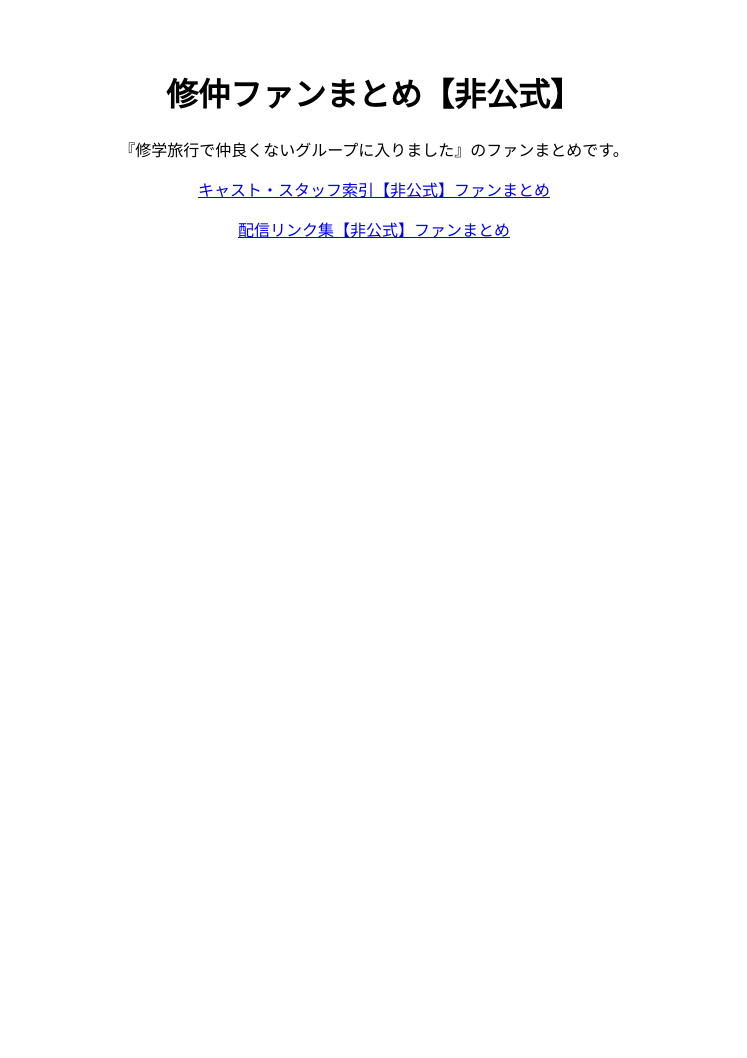
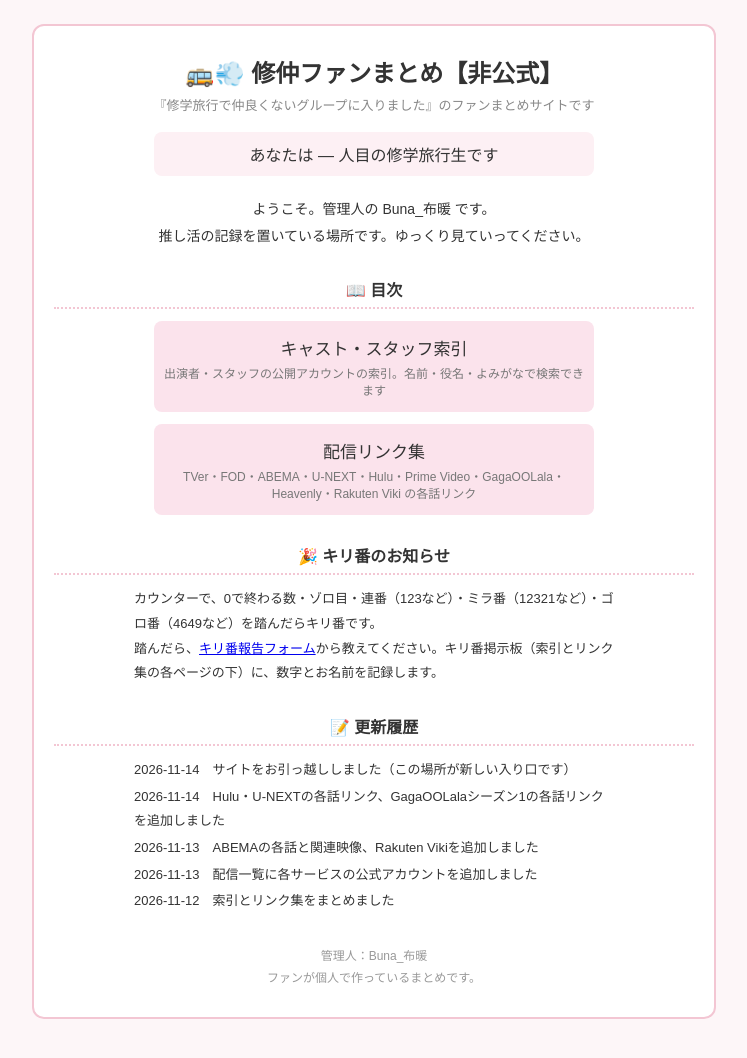
Before and after one commit to budokan20111224al-max/shuunaka_SchoolTrip, a plain HTML site: page index.html in a window 1280 px wide. Shown: the whole page, without its empty margins (266-1013 px from the left). Before the commit the page ends 800 px from the top, so only its background shows below. Drawn offline with Linux system fonts and the light colour scheme; no server answers.

Commit message:
入り口ページをホームページの玄関の形に組み直し

```diff
--- a/index.html
+++ b/index.html
@@ -4,11 +4,68 @@
 <meta charset="UTF-8">
 <meta name="viewport" content="width=device-width, initial-scale=1.0">
 <title>修仲ファンまとめ【非公式】</title>
+<style>
+  body{font-family:sans-serif;background:#fdf6f8;color:#333;margin:0;padding:24px 16px 48px;text-align:center}
+  .box{max-width:640px;margin:0 auto;background:#fff;border:2px solid #f3c6d3;border-radius:12px;padding:28px 20px}
+  h1{font-size:24px;margin:0 0 6px}
+  .sub{font-size:13px;color:#888;margin-bottom:18px}
+  .counter{font-size:16px;background:#fdf0f4;border-radius:8px;padding:10px;margin:0 auto 20px;max-width:420px}
+  .welcome{font-size:14px;line-height:1.9;margin-bottom:26px}
+  h2{font-size:16px;border-bottom:2px dotted #f3c6d3;padding-bottom:6px;margin:28px 0 12px}
+  .menu a{display:block;font-size:17px;margin:12px auto;max-width:420px;background:#fbe3ec;border-radius:8px;padding:14px 10px;color:#333;text-decoration:none}
+  .menu .desc{display:block;font-size:12px;color:#777;margin-top:4px}
+  .kiriban,.updates{font-size:13px;line-height:1.9;text-align:left;max-width:480px;margin:0 auto}
+  .updates div{margin:2px 0}
+  .footer{margin-top:32px;font-size:12px;color:#999;line-height:1.8}
+</style>
 </head>
-<body style="font-family:sans-serif;text-align:center;padding:40px 16px;">
-<h1>修仲ファンまとめ【非公式】</h1>
-<p>『修学旅行で仲良くないグループに入りました』のファンまとめです。</p>
-<p><a href="cast-staff-index.html">キャスト・スタッフ索引【非公式】ファンまとめ</a></p>
-<p><a href="streaming-links.html">配信リンク集【非公式】ファンまとめ</a></p>
+<body>
+<div class="box">
+  <h1>🚌💨 修仲ファンまとめ【非公式】</h1>
+  <div class="sub">『修学旅行で仲良くないグループに入りました』のファンまとめサイトです</div>
+
+  <div class="counter">あなたは <span id="shunaka-count">…</span> 人目の修学旅行生です</div>
+<script>
+fetch('https://abacus.jasoncameron.dev/hit/buna-shunaka/top')
+  .then(function(r){ return r.json(); })
+  .then(function(d){ document.getElementById('shunaka-count').textContent = d.value; })
+  .catch(function(){ document.getElementById('shunaka-count').textContent = '―'; });
+</script>
+
+  <div class="welcome">
+    ようこそ。管理人の Buna_布暖 です。<br>
+    推し活の記録を置いている場所です。ゆっくり見ていってください。
+  </div>
+
+  <h2>📖 目次</h2>
+  <div class="menu">
+    <a href="cast-staff-index.html">キャスト・スタッフ索引
+      <span class="desc">出演者・スタッフの公開アカウントの索引。名前・役名・よみがなで検索できます</span>
+    </a>
+    <a href="streaming-links.html">配信リンク集
+      <span class="desc">TVer・FOD・ABEMA・U-NEXT・Hulu・Prime Video・GagaOOLala・Heavenly・Rakuten Viki の各話リンク</span>
+    </a>
+  </div>
+
+  <h2>🎉 キリ番のお知らせ</h2>
+  <div class="kiriban">
+    カウンターで、0で終わる数・ゾロ目・連番（123など）・ミラ番（12321など）・ゴロ番（4649など）を踏んだらキリ番です。<br>
+    踏んだら、<a href="https://docs.google.com/forms/d/e/1FAIpQLSeC8vScLoMx_Y_u488S9chWpaPmB-N7EpZAlJ1UFsi0mNmcYQ/viewform">キリ番報告フォーム</a>から教えてください。キリ番掲示板（索引とリンク集の各ページの下）に、数字とお名前を記録します。
+  </div>
+
+  <h2>📝 更新履歴</h2>
+  <div class="updates">
+    <div>2026-11-14　サイトをお引っ越ししました（この場所が新しい入り口です）</div>
+    <div>2026-11-14　Hulu・U-NEXTの各話リンク、GagaOOLalaシーズン1の各話リンクを追加しました</div>
+    <div>2026-11-13　ABEMAの各話と関連映像、Rakuten Vikiを追加しました</div>
+    <div>2026-11-13　配信一覧に各サービスの公式アカウントを追加しました</div>
+    <div>2026-11-12　索引とリンク集をまとめました</div>
+  </div>
+
+  <div class="footer">
+    管理人：Buna_布暖<br>
+    ファンが個人で作っているまとめです。
+  </div>
+</div>
 </body>
 </html>
```
